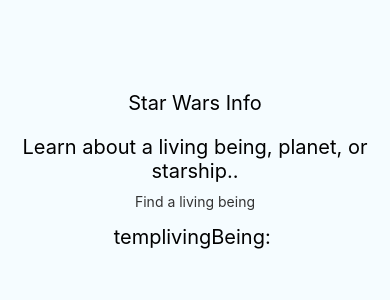
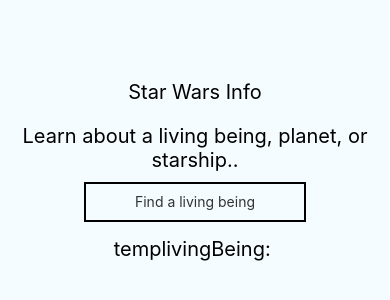
Before and after one commit to davideliason/starwars_RN, a React Native app: screen / in a window 390 px wide. Shown: the part 252-552 px from the top of the page. Built offline with nearby package versions, Linux system fonts and the light colour scheme.

Commit message:
input styling update

```diff
--- a/App.js
+++ b/App.js
@@ -68,5 +68,7 @@
     textAlign: 'center',
     color: '#333333',
     marginBottom: 5,
+    height: 40,
+    borderWidth: 2
   },
 });
```
